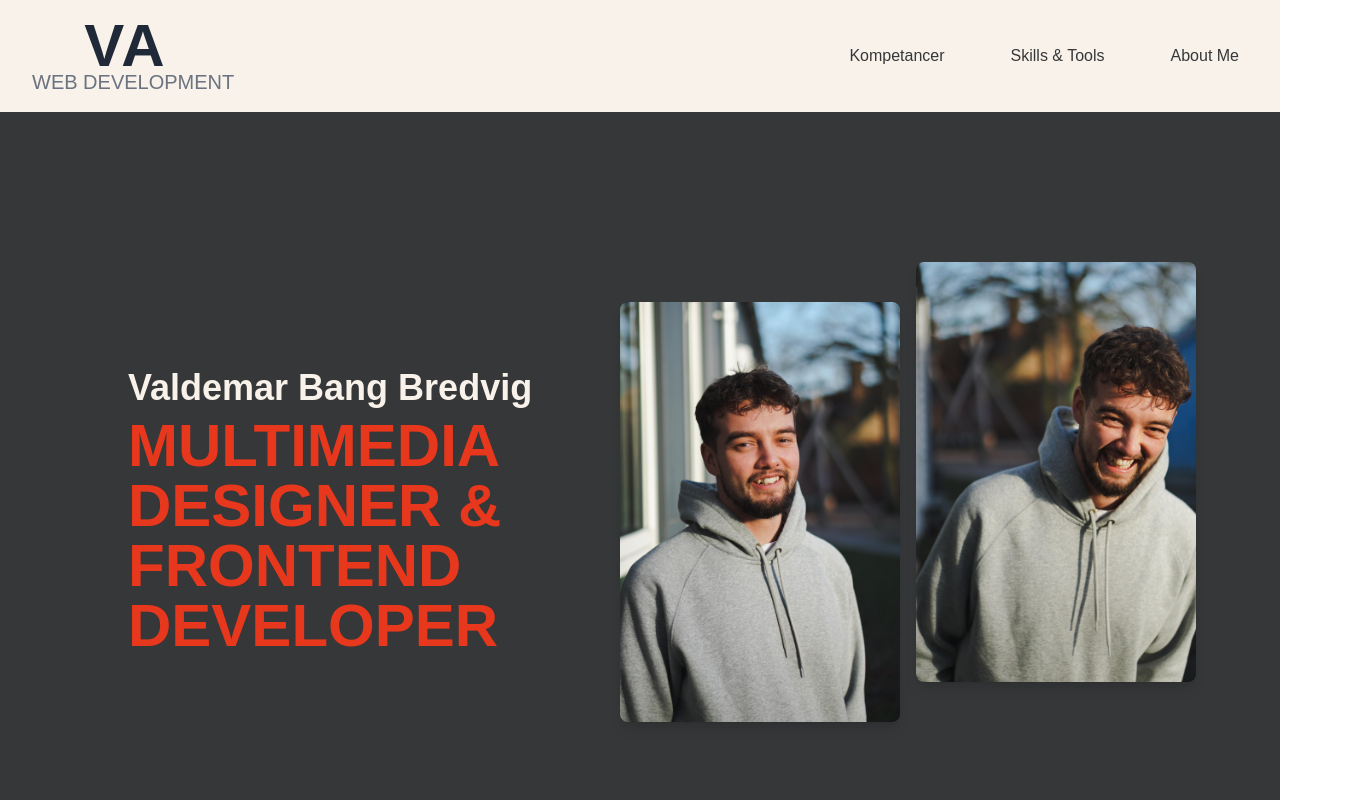
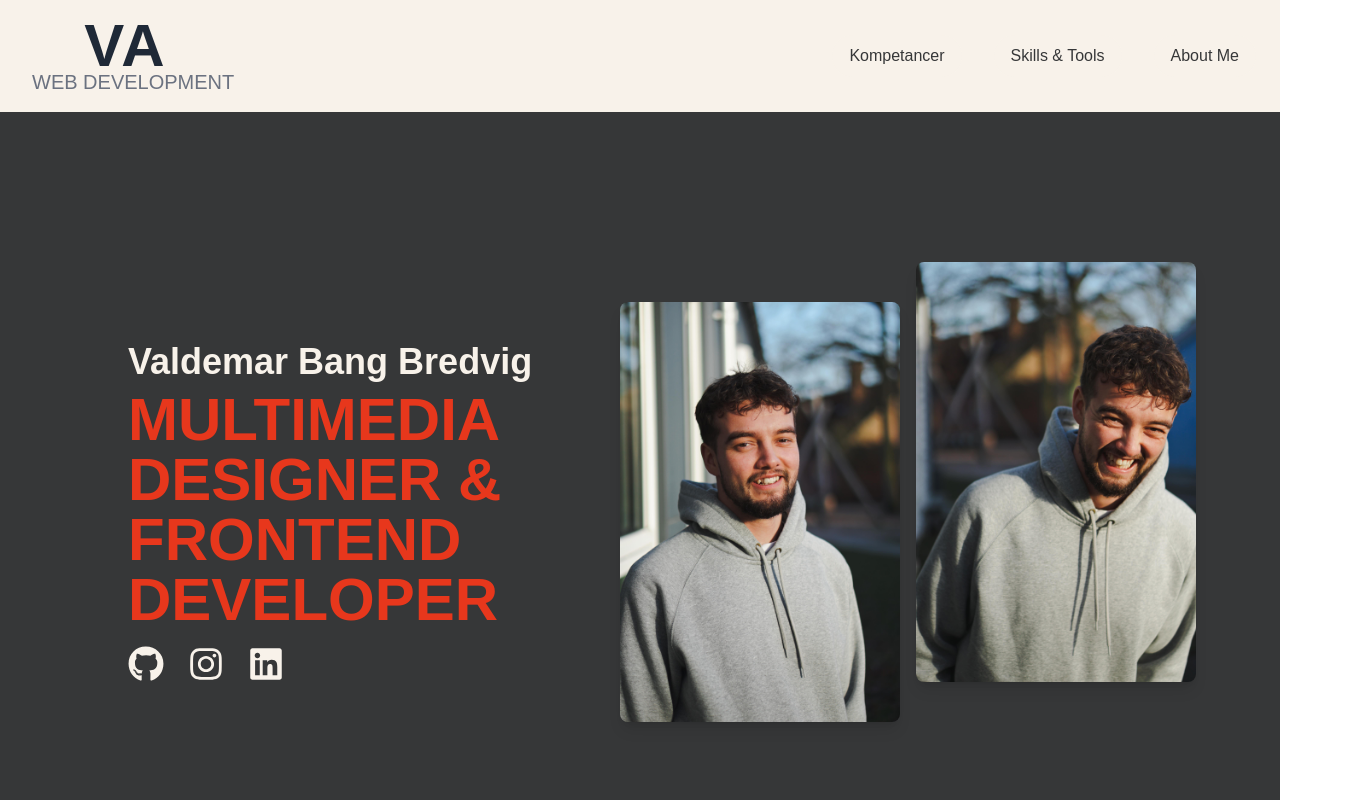
Before and after one commit to vabr0002/portfolio, a Next.js app: page / in a window 1280 px wide. Shown: the top 800 px of the page, 1356 px wide, since content can reach past the window. Built offline with nearby package versions, Linux system fonts and the light colour scheme.

Commit message:
ushpushpush

```diff
--- a/src/components/Hero.jsx
+++ b/src/components/Hero.jsx
@@ -1,6 +1,9 @@
 "use client";
 import React, { useState, useEffect } from "react";
 import Image from "next/image";
+import { FaGithub } from "react-icons/fa";
+import { FaInstagram } from "react-icons/fa";
+import { FaLinkedin } from "react-icons/fa";
 
 const Hero = () => {
   const [isVisible, setIsVisible] = useState(false);
@@ -28,6 +31,26 @@ const Hero = () => {
               <h2 className="text-4xl md:text-6xl font-bold text-red-orange">
                 MULTIMEDIA DESIGNER & FRONTEND DEVELOPER
               </h2>
+              <div className="flex gap-6 mt-4 justify-start">
+                <a
+                  href="https://github.com/vabr0002"
+                  className="text-cream hover:text-red-orange transform hover:scale-105 transition-all duration-200"
+                >
+                  <FaGithub className="text-3xl md:text-4xl" />
+                </a>
+                <a
+                  href="https://www.instagram.com/valdemarbredvig/"
+                  className="text-cream hover:text-red-orange transform hover:scale-105 transition-all duration-200"
+                >
+                  <FaInstagram className="text-3xl md:text-4xl" />
+                </a>
+                <a
+                  href="https://www.linkedin.com/in/valdemar-bang-bredvig-0930ab32b/"
+                  className="text-cream hover:text-red-orange transform hover:scale-105 transition-all duration-200"
+                >
+                  <FaLinkedin className="text-3xl md:text-4xl" />
+                </a>
+              </div>
             </div>
           </div>
 
--- a/src/components/Ommig.jsx
+++ b/src/components/Ommig.jsx
@@ -62,8 +62,9 @@ const Ommig = () => {
             }`}
           >
             <strong>Valdemar Bang Bredvig</strong>, a 26-year-old passionate
-            <strong> Web Developer</strong> and <strong>UX/UI-Designer</strong>.
-            Originally from Odense, I now live in Copenhagen.
+            <strong> Frontend Developer</strong> and{" "}
+            <strong>UX/UI-Designer</strong>. Originally from Odense, I now live
+            in Copenhagen.
           </p>
           <p
             className={`text-lg leading-relaxed mt-4 transition-all duration-1000 delay-300 ${
--- a/src/components/footer.jsx
+++ b/src/components/footer.jsx
@@ -1,4 +1,7 @@
 import React from "react";
+import { FaGithub } from "react-icons/fa";
+import { FaInstagram } from "react-icons/fa";
+import { FaLinkedin } from "react-icons/fa";
 
 const Footer = () => {
   return (
@@ -31,6 +34,26 @@ const Footer = () => {
             +45 27 60 68 03
           </a>
         </div>
+        <div className="flex gap-6 mt-8 justify-center">
+          <a
+            href="https://github.com/vabr0002"
+            className="text-cream hover:text-red-orange transform hover:scale-105 transition-all duration-200"
+          >
+            <FaGithub className="text-3xl md:text-4xl" />
+          </a>
+          <a
+            href="https://www.instagram.com/valdemarbredvig/"
+            className="text-cream hover:text-red-orange transform hover:scale-105 transition-all duration-200"
+          >
+            <FaInstagram className="text-3xl md:text-4xl" />
+          </a>
+          <a
+            href="https://www.linkedin.com/in/valdemar-bang-bredvig-0930ab32b/"
+            className="text-cream hover:text-red-orange transform hover:scale-105 transition-all duration-200"
+          >
+            <FaLinkedin className="text-3xl md:text-4xl" />
+          </a>
+        </div>
       </div>
     </footer>
   );
```
